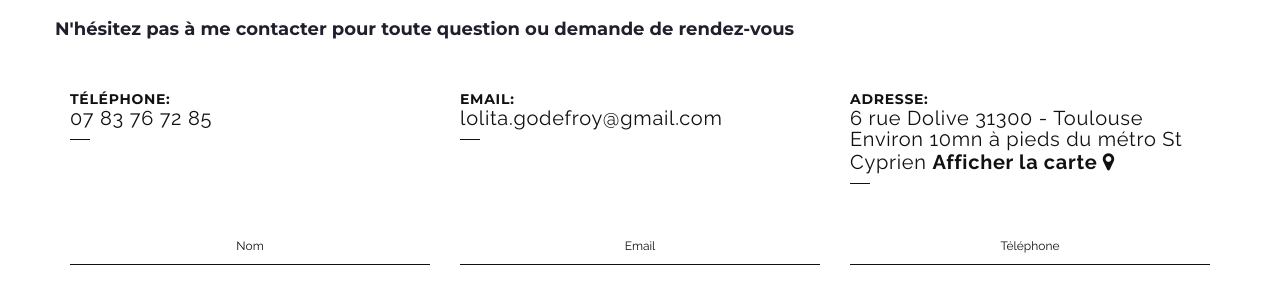
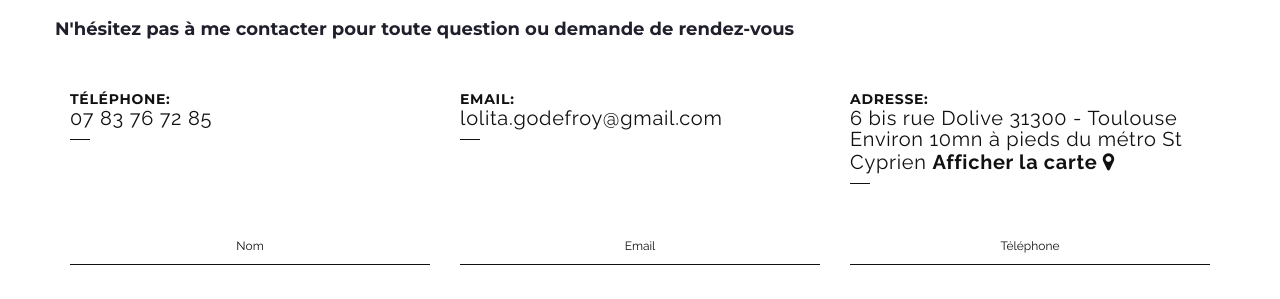
Before and after one commit to Lolita5/lolita-godefroy-psychologue.github.io, a Jekyll site: the page built from index.html, in a window 1280 px wide and 900 px high, scrolled down 2654 px. Shown: the part 263-562 px from the top of the window. Built offline with Jekyll 4.4.1, drawn with Linux system fonts in a browser that asks for light colours; comment, search, counter and statistics services are not loaded.

Commit message:
Update address

```diff
--- a/_includes/home_screen/contact.html
+++ b/_includes/home_screen/contact.html
@@ -37,9 +37,9 @@
                         <!-- contact details start -->
                         <span class="footer-contact-block-label">Adresse:</span>
                         <a class="contact-elt-text"
-                            href="https://www.google.com/maps/place/6+Rue+Dolive,+31300+Toulouse/@43.6023898,1.4219757,16z/data=!4m13!1m7!3m6!1s0x12aebb13042dce05:0xcf8c88564bfa78f5!2s6+Rue+Dolive,+31300+Toulouse!3b1!8m2!3d43.6029453!4d1.4225336!3m4!1s0x12aebb13042dce05:0xcf8c88564bfa78f5!8m2!3d43.6029453!4d1.4225336"
+                            href="https://www.google.fr/maps/place/43°36'09.9%22N+1°25'20.7%22E/@43.6004665,1.4238497,17.56z/data=!4m6!3m5!1s0x0:0x0!7e2!8m2!3d43.6027464!4d1.422429"
                             target="_blank">
-                            6 rue Dolive 31300 - Toulouse
+                            6 bis rue Dolive 31300 - Toulouse
                             <br/>
                             Environ 10mn à pieds du métro St Cyprien
                             <span class="footer-contact-block-link">Afficher la carte <i class="fa fa-map-marker"></i></span>
```
